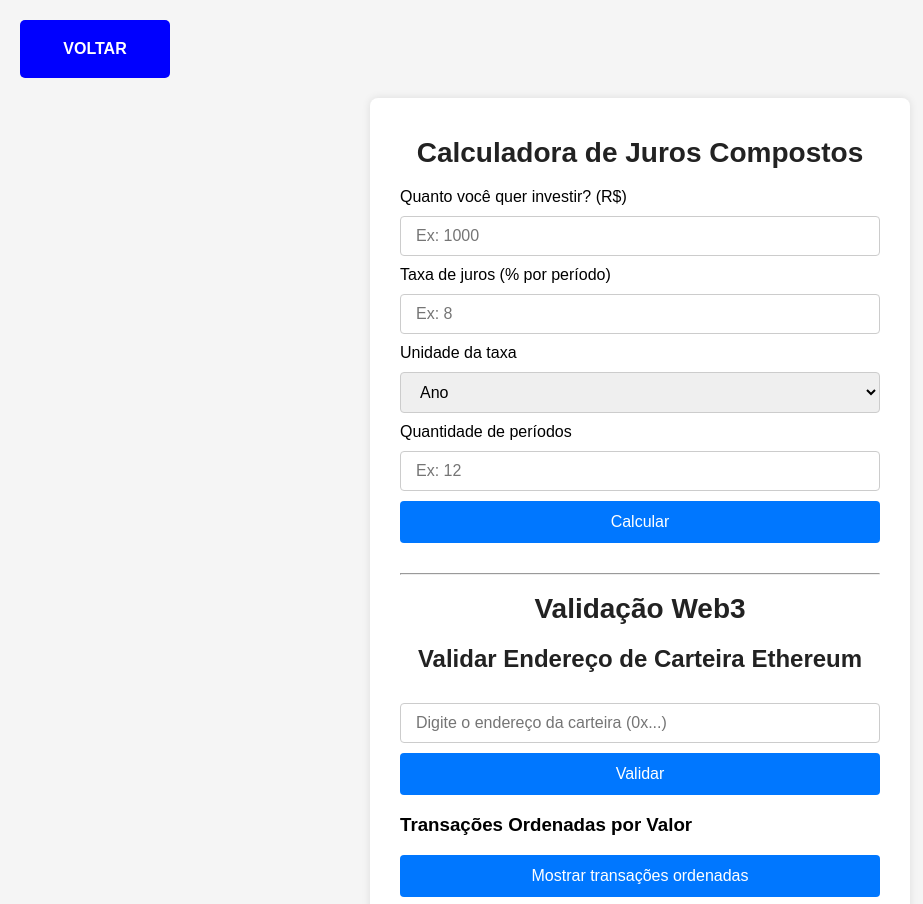
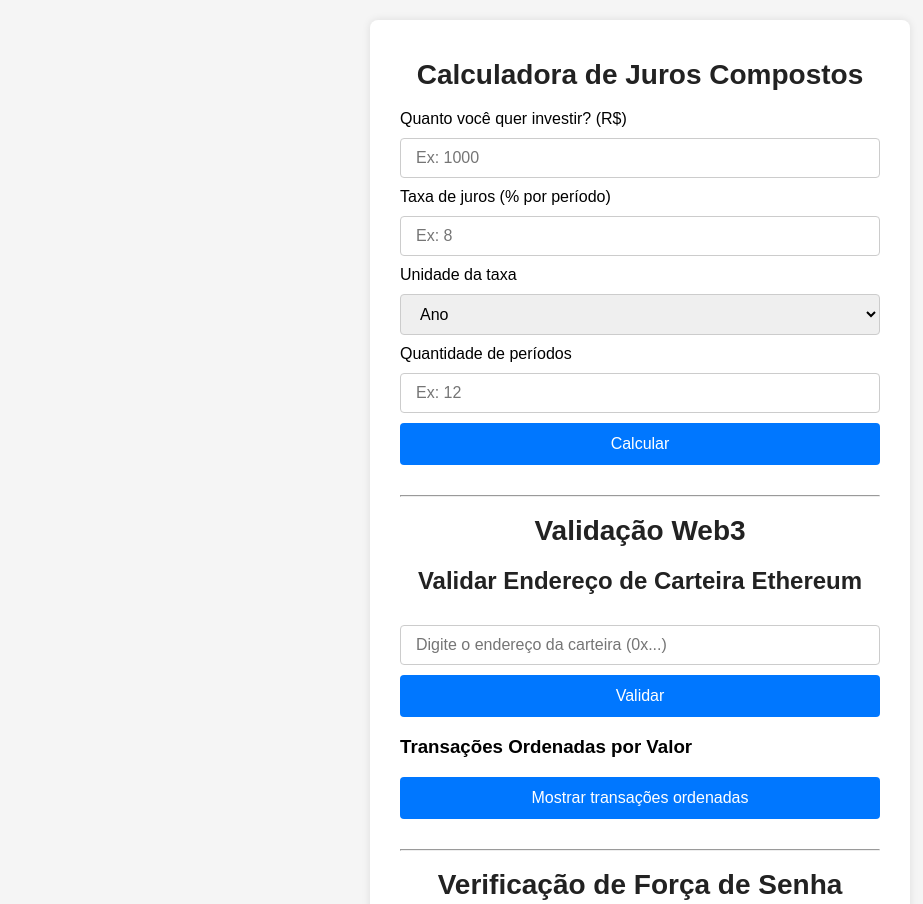
Before and after one commit to flaviare1s/Recruiting-Day, a website: page Desafio 02/index.html in a window 1280 px wide. Shown: the top 904 px of the page, without its empty margins (0-923 px from the left). Drawn offline with Linux system fonts and the light colour scheme.

Commit message:
Retira links de navegação dos desafios 01 e 02

```diff
--- a/Desafio 01/style.css
+++ b/Desafio 01/style.css
@@ -86,22 +86,3 @@ h1, p {
 .button:hover {
     background: rgb(80, 115, 255);
 }
-
-nav {
-    display: block;
-    background: blue;
-    align-self: flex-start;
-    margin-bottom: 20px;
-    padding: 20px 0px;
-    width: 150px;
-    border-radius: 5px;
-}
-
-nav a {
-    color: white;
-    display: block;
-    text-decoration: none;
-    text-transform: uppercase;
-    font-weight: bold;
-    text-align: center;
-}
--- a/Desafio 02/index.html
+++ b/Desafio 02/index.html
@@ -7,9 +7,6 @@
   <link rel="stylesheet" href="styles.css" />
 </head>
 <body>
-  <nav>
-      <a href="../index.html">Voltar</a>
-    </nav>
   <div class="container">
     <h1>Calculadora de Juros Compostos</h1>
     <section>
--- a/Desafio 02/styles.css
+++ b/Desafio 02/styles.css
@@ -12,10 +12,6 @@ body {
   padding: 20px 30px;
   border-radius: 8px;
   box-shadow: 0 0 8px rgba(0,0,0,0.1);
-}
-
-a {
-    text-decoration: none;
 }
 
 h1 {
@@ -85,21 +81,3 @@ ul li {
   font-size: 16px;
   margin-bottom: 5px;
 }
-
-nav {
-    background: blue;
-    align-self: flex-start;
-    margin-bottom: 20px;
-    padding: 20px 0px;
-    width: 150px;
-    border-radius: 5px;
-}
-
-nav a {
-    color: white;
-    display: block;
-    text-decoration: none;
-    text-transform: uppercase;
-    font-weight: bold;
-    text-align: center;
-}
```
Also changed, not shown: Desafio 01/index.html (+0 -3 lines).
